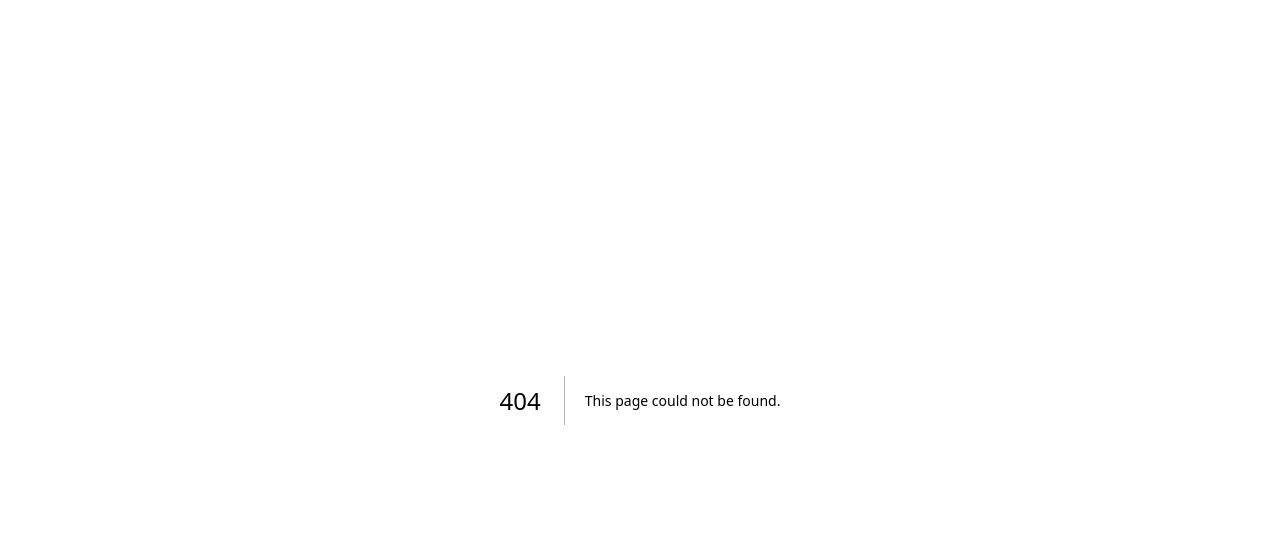
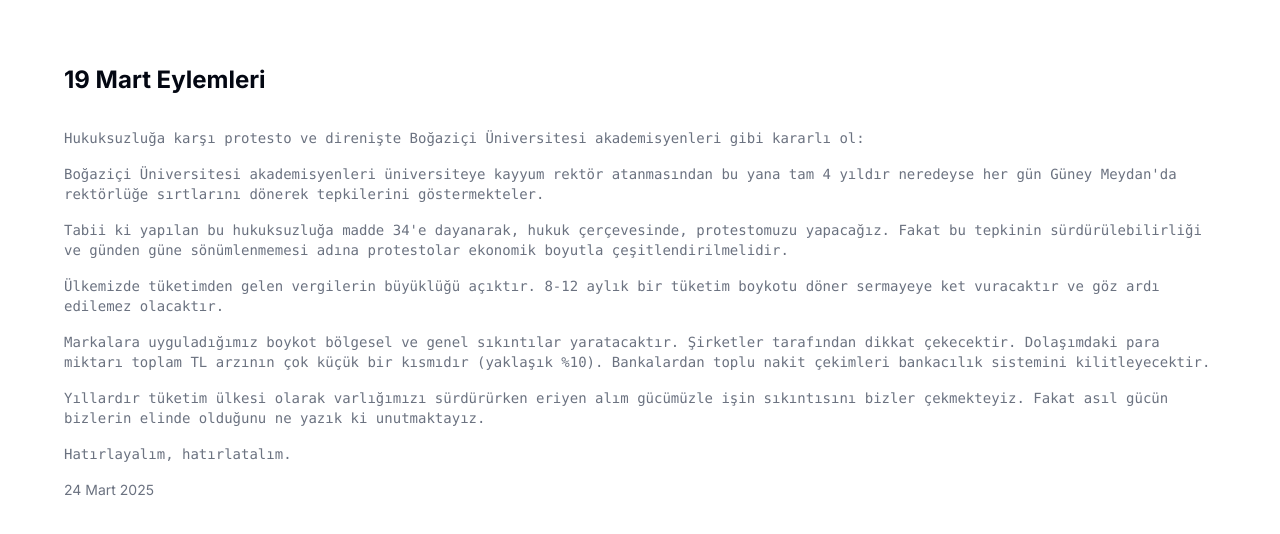
Before and after one commit to rugtumu/CV, a Next.js app: page /notlar/19-mart-eylemleri in a window 1280 px wide. Before the commit this address had no page. Shown: the top 534 px of the page. Built offline with nearby package versions, Linux system fonts and the light colour scheme.

Commit message:
19 Mart Eylemleri added to notlar

```diff
--- /dev/null
+++ b/src/app/notlar/19-mart-eylemleri/page.tsx
@@ -0,0 +1,45 @@
+import { Card, CardHeader, CardContent } from "@/components/ui/card";
+import { Section } from "@/components/ui/section";
+import { Metadata } from "next";
+import { NOTES_DATA } from "@/data/19-mart-eylemleri";
+import Link from "next/link";
+
+export const metadata: Metadata = {
+  title: "19 Mart Eylemleri",
+  description: "",
+};
+
+export default function NotesPage() {
+  return (
+    <div className="container relative mx-auto scroll-my-12 overflow-auto p-8 md:p-16">
+      <section className="mx-auto w-full max-w-full space-y-8 bg-white">
+        <h1 className="text-2xl font-bold">19 Mart Eylemleri</h1>
+        {NOTES_DATA.map((note) => (
+          <Card key={note.id}>
+            <CardHeader>
+              <h2 className="text-xl font-semibold">
+                {note.videoUrl ? (
+                  <Link href={note.videoUrl} target="_blank" rel="noopener noreferrer">
+                    {note.title}
+                  </Link>
+                ) : (
+                  note.title
+                )}
+              </h2>
+            </CardHeader>
+            <CardContent>
+              {note.content && note.content.length > 0 ? (
+                 note.content.split("\n\n").map((para, index) => (
+                   <p key={index} className="mb-4">{para}</p>
+                 ))
+               ) : (
+                 <p>Bu video için henüz not eklenmemiş.</p>
+              )}
+            </CardContent>
+            <p className="text-sm text-muted-foreground">{note.date}</p>
+          </Card>
+        ))}
+      </section>
+    </div>
+  );
+}
--- /dev/null
+++ b/src/data/19-mart-eylemleri.tsx
@@ -0,0 +1,36 @@
+interface Note {
+    id: number;
+    title: string;
+    date: string;
+    videoUrl?: string;
+    points: string;
+  }
+
+
+export const NOTES_DATA = [
+    {
+      id: 1,
+      title: "",
+      date: "24 Mart 2025",
+      videoUrl: "",
+      content: `Hukuksuzluğa karşı protesto ve direnişte Boğaziçi Üniversitesi akademisyenleri gibi kararlı ol:
+
+Boğaziçi Üniversitesi akademisyenleri üniversiteye kayyum rektör atanmasından bu yana tam 4 yıldır neredeyse her gün Güney Meydan'da rektörlüğe
+sırtlarını dönerek tepkilerini göstermekteler.
+
+Tabii ki yapılan bu hukuksuzluğa madde 34'e dayanarak, hukuk çerçevesinde, protestomuzu yapacağız. Fakat bu tepkinin sürdürülebilirliği ve günden
+güne sönümlenmemesi adına protestolar ekonomik boyutla çeşitlendirilmelidir.
+
+Ülkemizde tüketimden gelen vergilerin büyüklüğü açıktır. 8-12 aylık bir tüketim boykotu döner sermayeye ket vuracaktır ve göz ardı edilemez
+olacaktır.
+
+Markalara uyguladığımız boykot bölgesel ve genel sıkıntılar yaratacaktır. Şirketler tarafından dikkat çekecektir. Dolaşımdaki para miktarı
+toplam TL arzının çok küçük bir kısmıdır (yaklaşık %10). Bankalardan toplu nakit çekimleri bankacılık sistemini kilitleyecektir.
+
+Yıllardır tüketim ülkesi olarak varlığımızı sürdürürken eriyen alım gücümüzle işin sıkıntısını bizler çekmekteyiz. Fakat asıl gücün bizlerin
+elinde olduğunu ne yazık ki unutmaktayız.
+
+Hatırlayalım, hatırlatalım.
+`,
+    },
+  ];
--- a/src/data/notlar-data.tsx
+++ b/src/data/notlar-data.tsx
@@ -8,6 +8,15 @@ interface Note {
 
 
 export const NOTES_DATA = [
+
+  {
+    id: 3,
+    title: "19 Mart Eylemleri",
+    date: "",
+    videoUrl: "/notlar/19-mart-eylemleri",
+    points: [
+    ],
+  },
     {
       id: 1,
       title: "Zaman ve Değeri",
```
